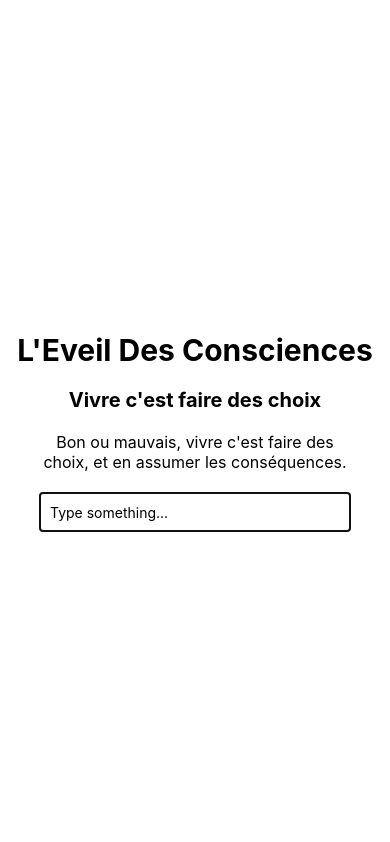
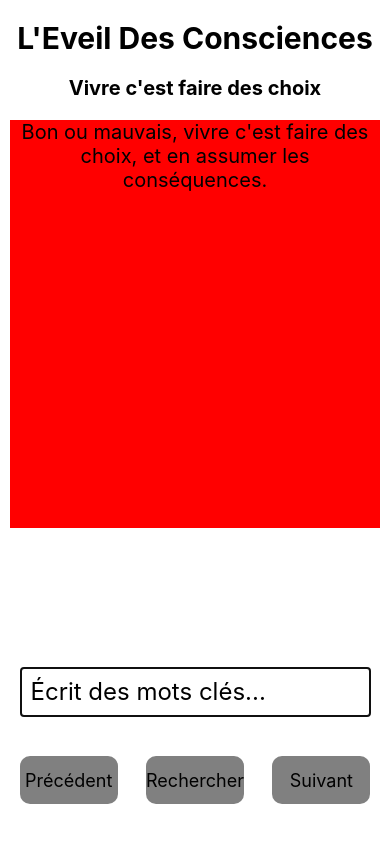
Before and after one commit to eduard-soul/LDCReactNative, a React Native app: screen / in a window 390 px wide. Built offline with nearby package versions, Linux system fonts and the light colour scheme.

Commit message:
lot of different things

```diff
--- a/App.js
+++ b/App.js
@@ -1,15 +1,10 @@
 import { StatusBar } from 'expo-status-bar';
 import React, { useEffect, useState } from 'react';
-import { StyleSheet, Text, TextInput, View } from 'react-native';
+import { Platform, Pressable, StyleSheet, Text, TextInput, View , ScrollView} from 'react-native';
 import axios from 'axios';
 //import data from './assets/LDC1.json';
 import data from './assets/LDC1_DONE.json'
 
-
-export default function App() {
-    const [tempLDC1, setTempLDC1] = useState("#Accepter ce que l’on est  $L’homme refuse d’admettre que beaucoup de ses actions ne viennent pas de son libre  arbitre, mais sont des automatismes inscrits génétiquement en lui. Il ne les maîtrisera  consciemment qu’en acceptant sa part d’animalité, car accepter par l’esprit sa nature nous  rend pur esprit, maîtrisant la matière, maîtrisant le corps.$    #Sur la place de l’homme dans le règne animal  $Le seul fait de reconnaître son animalité en ayant la possibilité par l’esprit de s’extérioriser  de nous-même pour se regarder avec distance, s’analyser et se comprendre s’appelle « la  conscience d’être ». La conscience est donnée par le verbe, et c’est cela qui nous place à  part du règne animal. Le fait d’être capable de penser et dire : « Je suis un animal avec des  comportements imprimés en moi, et désormais grâce à cette connaissance je vais pouvoir  les maîtriser pour maîtriser mon univers. » Qui refuse d’admettre son animalité ne s’élèvera  jamais vers la divinité.$    #Sur la part divine de l’homme  $Ce qui fait l’homme et le rapproche de Dieu c’est la conscience d’être, qui ne peut émerger  que par l’apparition de la parole et des notions de temps et d’espace qu’elle véhicule.  L’homme est un singe qui peut parler du passé et du futur, qui peut se parler à luimême et,  ce étant, il peut enfin parler à Dieu. Au commencement était le verbe, étape fondamentale  pour que naisse la conscience et se réveille Dieu.$");
-    const [currentParagraph, setCurrentParagraph] = useState('');
-    const [currentTitle, setCurrentTitle] = useState('');
 /*
 const [LDC1, setLDC1] = useState({[{
     wordsTitle: 'Accepter ce que on est',
@@ -18,11 +13,81 @@ export default function App() {
     paragraph: 'L’homme refuse d’admettre que beaucoup de ses actions ne viennent pas de son libre  arbitre, mais sont des automatismes inscrits génétiquement en lui. Il ne les maîtrisera  consciemment qu’en acceptant sa part d’animalité, car accepter par l’esprit sa nature nous  rend pur esprit, maîtrisant la matière, maîtrisant le corps.',
 }]});
 */
+
+export default function App() {
+    const [tempLDC1, setTempLDC1] = useState("#Accepter ce que l’on est  $L’homme refuse d’admettre que beaucoup de ses actions ne viennent pas de son libre  arbitre, mais sont des automatismes inscrits génétiquement en lui. Il ne les maîtrisera  consciemment qu’en acceptant sa part d’animalité, car accepter par l’esprit sa nature nous  rend pur esprit, maîtrisant la matière, maîtrisant le corps.$    #Sur la place de l’homme dans le règne animal  $Le seul fait de reconnaître son animalité en ayant la possibilité par l’esprit de s’extérioriser  de nous-même pour se regarder avec distance, s’analyser et se comprendre s’appelle « la  conscience d’être ». La conscience est donnée par le verbe, et c’est cela qui nous place à  part du règne animal. Le fait d’être capable de penser et dire : « Je suis un animal avec des  comportements imprimés en moi, et désormais grâce à cette connaissance je vais pouvoir  les maîtriser pour maîtriser mon univers. » Qui refuse d’admettre son animalité ne s’élèvera  jamais vers la divinité.$    #Sur la part divine de l’homme  $Ce qui fait l’homme et le rapproche de Dieu c’est la conscience d’être, qui ne peut émerger  que par l’apparition de la parole et des notions de temps et d’espace qu’elle véhicule.  L’homme est un singe qui peut parler du passé et du futur, qui peut se parler à luimême et,  ce étant, il peut enfin parler à Dieu. Au commencement était le verbe, étape fondamentale  pour que naisse la conscience et se réveille Dieu.$");
+    const [currentParagraph, setCurrentParagraph] = useState('');
+    const [currentTitle, setCurrentTitle] = useState('');
+    const [currentScores, setCurrentScores] = useState([]);
     const [inputText, setInputText] = useState('');
 
     const handleInputChange = (text) => {
         setInputText(text);
     };
+
+    function it_is_punctuation(word, where) {
+        if (word[where] === '.' || word[where] === ','
+            || word[where] === '!' || word[where] === '?'
+            || word[where] === ';' || word[where] === ':'
+            || word[where] === ')' || word[where] === ']'
+            || word[where] === '}' || word[where] === '"'
+            || word[where] === '\'' || word[where] === '-'
+            || word[where] === '_' || word[where] === '/'
+            || word[where] === '\\' || word[where] === '>'
+            || word[where] === '<' || word[where] === '*'
+            || word[where] === '&' || word[where] === '%'
+            || word[where] === '$' || word[where] === '#'
+            || word[where] === '@' || word[where] === '`'
+            || word[where] === '^' || word[where] === '~'
+            || word[where] === '+' || word[where] === '='
+            || word[where] === '(' || word[where] === '['
+            || word[where] === '{' || word[where] === '|'
+            || word[where] === '°' || word[where] === '§'
+            || word[where] === '²' || word[where] === '³'
+            ) {
+                return (1);
+        }
+        else {
+            return (0);
+        }
+    }
+
+    function it_is_apostrophe(word) {
+        if ((word[0] === 'l' && word[1] === '\'') || (word[0] === 'd' && word[1] === '\'')
+            || (word[0] === 's' && word[1] === '\'') || (word[0] === 'j' && word[1] === '\'')
+            || (word[0] === 't' && word[1] === '\'') || (word[0] === 'm' && word[1] === '\'')
+            || (word[0] === 'n' && word[1] === '\'') || (word[0] === 'c' && word[1] === '\'')
+            || (word[0] === 'q' && word[1] === '\'') || (word[0] === 'L' && word[1] === '\'')
+            || (word[0] === 'D' && word[1] === '\'') || (word[0] === 'S' && word[1] === '\'')
+            || (word[0] === 'J' && word[1] === '\'') || (word[0] === 'T' && word[1] === '\'')
+            || (word[0] === 'M' && word[1] === '\'') || (word[0] === 'N' && word[1] === '\'')
+            || (word[0] === 'C' && word[1] === '\'') || (word[0] === 'Q' && word[1] === '\'')
+            || (word[0] === 'L' && word[1] === '’') || (word[0] === 'D' && word[1] === '’')
+            ) {
+                return (1);
+        }
+        return (0);
+    }
+
+    function replace_accents(text) {
+        const accentMap = {
+            á: 'a',é: 'e',í: 'i',ó: 'o',ú: 'u',Á: 'A',É: 'E',Í: 'I',Ó: 'O',Ú: 'U',à: 'a',
+            è: 'e',ì: 'i',ò: 'o',ù: 'u',À: 'A',È: 'E',Ì: 'I',Ò: 'O',Ù: 'U',â: 'a',ê: 'e',
+            î: 'i',ô: 'o',û: 'u',Â: 'A',Ê: 'E',Î: 'I',Ô: 'O',Û: 'U',ã: 'a',õ: 'o',Ã: 'A',
+            Õ: 'O',ä: 'a',ë: 'e',ï: 'i',ö: 'o',ü: 'u',Ä: 'A',Ë: 'E',Ï: 'I',Ö: 'O',Ü: 'U',
+            ç: 'c',Ç: 'C',ñ: 'n',Ñ: 'N', }
+        let return_text = '';
+
+        for (let i = 0; i < text.length; i++) {
+            if (accentMap[text[i]]) {
+                return_text += accentMap[text[i]];
+            } else {
+                return_text += text[i];
+            }
+        }
+        //console.log(return_text);
+        return (return_text);
+    }
 
     function text_to_words(text) {
         let words = [];
@@ -60,9 +125,12 @@ export default function App() {
         let scores = [];
         let LDC1 = data.LDC1;
 
-        console.log(event);
+        //console.log(event);
+        //console.log(inputText)
+        //console.log(event);
         if (event.key === 'Enter') {
             words = text_to_words(inputText);
+            console.log(words);
             if (words.length > 0) {
                for (let i = 0; i < LDC1.length; i++) {
                     let score = 0;
@@ -92,6 +160,7 @@ export default function App() {
                if (scores) {
                     let max = 0;
                     let max_index = 0;
+                    setCurrentScores(scores);
 
                     for (let i = 0; i < scores.length; i++) {
                         if (scores[i] > max) {
@@ -140,26 +209,66 @@ export default function App() {
         setCurrentParagraph(LDC1[randomIndex].paragraph);
     }
 
+    function next_or_previous_paragraph(which) {
+       if (which === 'prev') {
+
+       } else if (which === 'next') {
+
+       }
+    }
+
     useEffect(() => {
         set_little_random_paragraph();
     }, []);
 
     return (
         <View style={styles.container}>
-            <Text style={[styles.headerTitle]}>L'Eveil Des Consciences</Text>
+            <View style={[styles.topSectionWrapper, {
+                alignItems: 'center',
+                height: '70%',
+            }]}>
+                <Text style={[styles.headerTitle,
+                    Platform.OS !== 'web' ? {marginTop: '15%'} : {marginTop: '5%'}
+                ]}>L'Eveil Des Consciences</Text>
+                <View style={[styles.titleAndParagraphWrapper]}>
                     <Text style={[styles.currentTitle, {
                     }]}>{currentTitle}</Text>
-            <Text style={[styles.currentParagraph, {
-            }]}>{currentParagraph}</Text>
+                    <ScrollView style={[styles.currentParagraphWrapper, {
+                        width: '95%',
+                        backgroundColor: 'red',
+                    }]}>
+                        <Text style={{
+                            fontSize: 20,
+                            textAlign: 'center',
+                        }}>{currentParagraph}</Text>
+                    </ScrollView>
+                </View>
+            </View>
+            <View style={[styles.bottomSectionWrapper, {
+            }]}>
                 <View style={[styles.inputWrapper]}>
                     <TextInput
                         style={styles.input}
                         onChangeText={handleInputChange}
                         onKeyPress={(event) => {check_input(event)}}
+                        onSubmitEditing = {() => (check_input({key: 'Enter'}))}
                         value={inputText}
-                    placeholder="Type something..."
+                        placeholder="Écrit des mots clés..."
                         autoFocus={true}
+                        autoCapitalize='none'
                     />
+                </View>
+                <View style={[styles.pressablesWrapper]}>
+                    <Pressable style={[styles.pressable]}>
+                        <Text style={[styles.pressableText]} onPress={next_or_previous_paragraph('prev')}>Précédent</Text>
+                    </Pressable>
+                    <Pressable style={[styles.pressable]} onPress={() => {check_input({key: 'Enter'})}}>
+                        <Text style={[styles.pressableText]}>Rechercher</Text>
+                    </Pressable>
+                    <Pressable style={[styles.pressable]}>
+                        <Text style={[styles.pressableText]} onPress={next_or_previous_paragraph('next')}>Suivant</Text>
+                    </Pressable>
+                </View>
             </View>
             <StatusBar style="auto" />
         </View>
@@ -170,8 +279,9 @@ const styles = StyleSheet.create({
     container: {
         flex: 1,
         backgroundColor: '#fff',
-        justifyContent: 'center',
-        alignItems: 'center',
+        height: '100%',
+        width: '100%',
+        justifyContent: 'space-between'
     },
     headerTitle: {
         color: '#000',
@@ -179,31 +289,60 @@ const styles = StyleSheet.create({
         fontWeight: 'bold',
         marginTop: 20,
         textAlign: 'center',
-
+    },
+    titleAndParagraphWrapper: {
+        height: '80%',
+        alignItems: 'center',
+    },
+    currentTitle: {
+        width: '90%',
+        fontSize: 20,
+        fontWeight: 'bold',
+        marginTop: 20,
+        textAlign: 'center',
+    },
+    currentParagraphWrapper: {
+        fontSize: 18,
+        marginTop: 20,
+        textAlign: 'center',
+    },
+    bottomSectionWrapper: {
+        position: 'absolute',
+        width: '100%',
+        height: '25%',
+        justifyContent: 'space-evenly',
+        alignItems: 'center',
+        backgroundColor: 'rgba(255,255,255,0.5)',
+        top: '75%',
     },
     inputWrapper: {
         width: '100%',
         alignItems: 'center',
     },
     input: {
-        height: 40,
-        width: '80%',
+        height: 50,
+        width: '90%',
         borderColor: 'gray',
         borderWidth: 1,
-        marginTop: 20,
         paddingHorizontal: 10,
+        fontSize: 24,
     },
-    currentTitle: {
-        width: '80%',
-        fontSize: 20,
-        fontWeight: 'bold',
-        marginTop: 20,
-        textAlign: 'center',
+    pressablesWrapper: {
+        height: 60,
+        width: '90%',
+        justifyContent: 'space-between',
+        alignItems: 'center',
+        flexDirection: 'row',
     },
-    currentParagraph: {
-        width: '80%',
-        fontSize: 16,
-        marginTop: 20,
-        textAlign: 'center',
+    pressable: {
+        height: '80%',
+        width: '28%',
+        justifyContent: 'center',
+        alignItems: 'center',
+        backgroundColor: 'grey',
+        borderRadius: 10,
+    },
+    pressableText: {
+        fontSize: 18,
     }
 });
```
Also changed, not shown: LDC_TO_JSON.js (+0 -60 lines), app.json (+7 -1 lines), eas.json (added, +18 -0 lines), assets/LDC1.json, assets/LDC1_DONE.json. Lines whose indentation alone changed are shown as unchanged.
